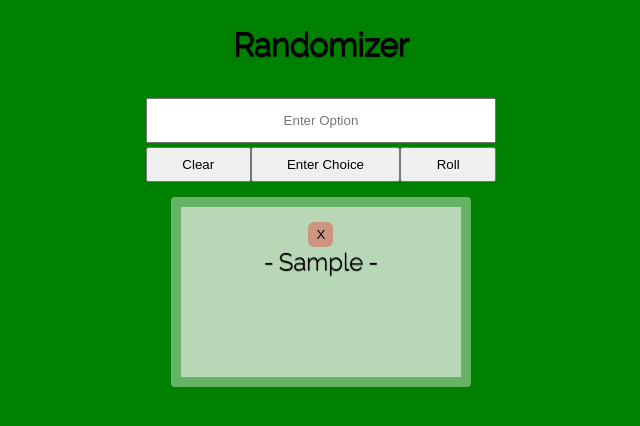
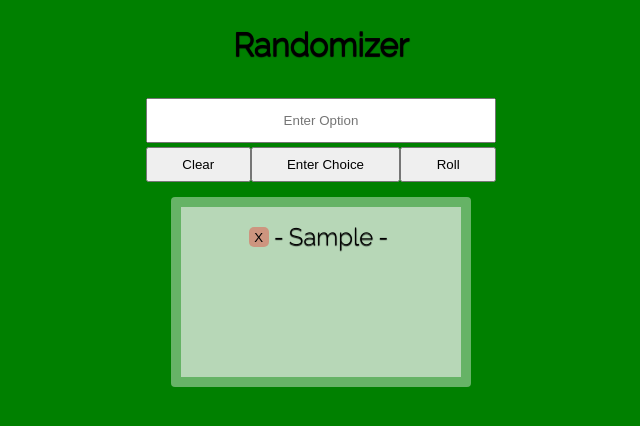
Before and after one commit to bnicholas10/Randomizer, a React (Create React App) app: page / in a window 1280 px wide. Both pictures are taken after typing "Sample" into the empty fields and a click on the button "Enter Choice". Shown: the top 426 px of the page, without its empty margins (319-959 px from the left). Built offline with nearby package versions, Linux system fonts and the light colour scheme.

Commit message:
remove button positioning change

```diff
--- a/src/App.js
+++ b/src/App.js
@@ -92,6 +92,7 @@ function App() {
         <ul>
           {options.map((option, i) => (
             <>
+              <span className="listing">
                 <button
                   onClick={(e) => {
                     handleRemove(e, i);
@@ -100,6 +101,7 @@ function App() {
                   X
                 </button>
                 <li key={i}>{option}</li>
+              </span>
             </>
           ))}
         </ul>
--- a/src/app.scss
+++ b/src/app.scss
@@ -93,15 +93,22 @@ form {
     border: 10px rgba(255, 255, 255, 0.5) solid;
   }
   button {
-    width: 25px;
-    height: 25px;
+    width: 20px;
+    height: 20px;
     background-color: rgba(255, 0, 0, 0.305);
     border: none;
     border-radius: 25%;
     transition: ease-in 150ms;
     &:hover {
-      border: 3px solid darkred;
+      border: 2px solid darkred;
       background-color: rgba(255, 0, 0, 0.8);
     }
   }
 }
+
+.listing {
+  // background-color: lightyellow;
+  display: flex;
+  flex-direction: row;
+  align-items: center;
+}
```
Lines whose indentation alone changed are shown as unchanged.
